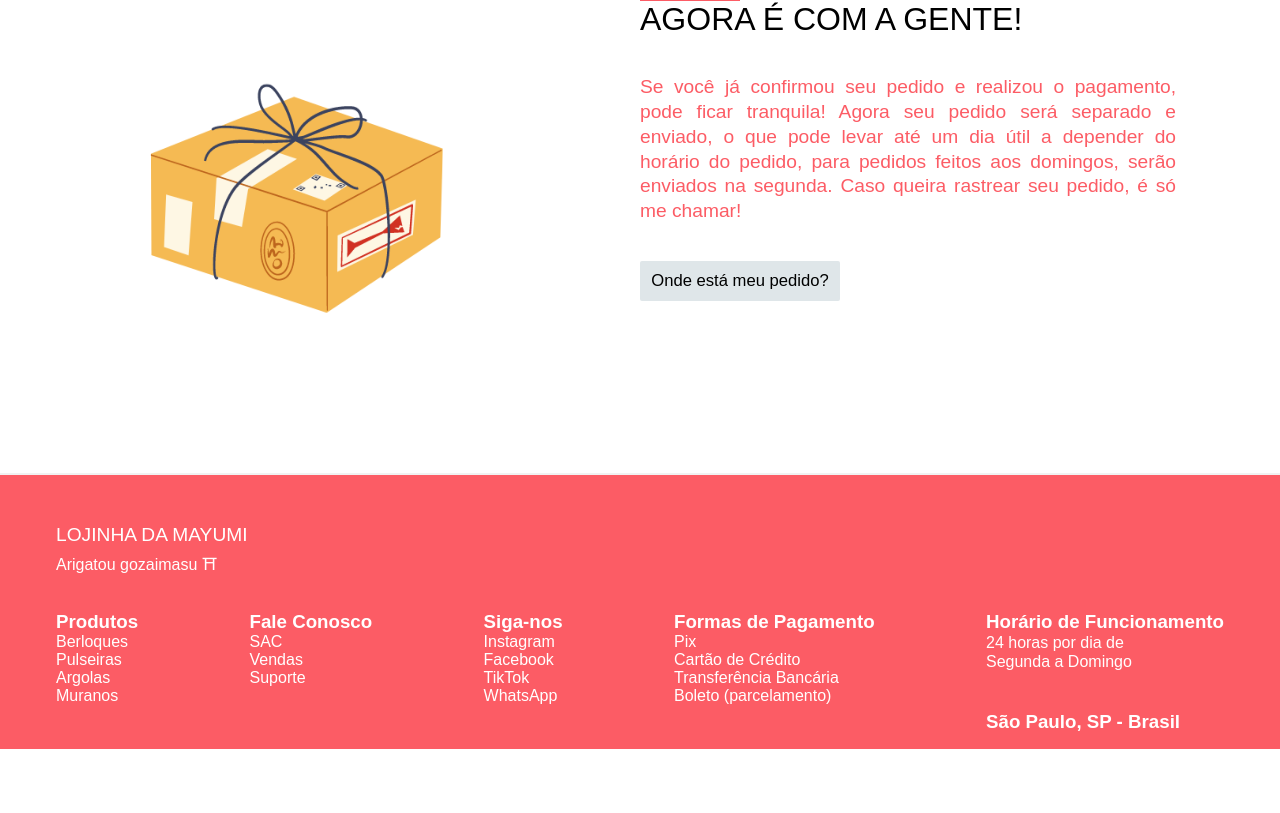
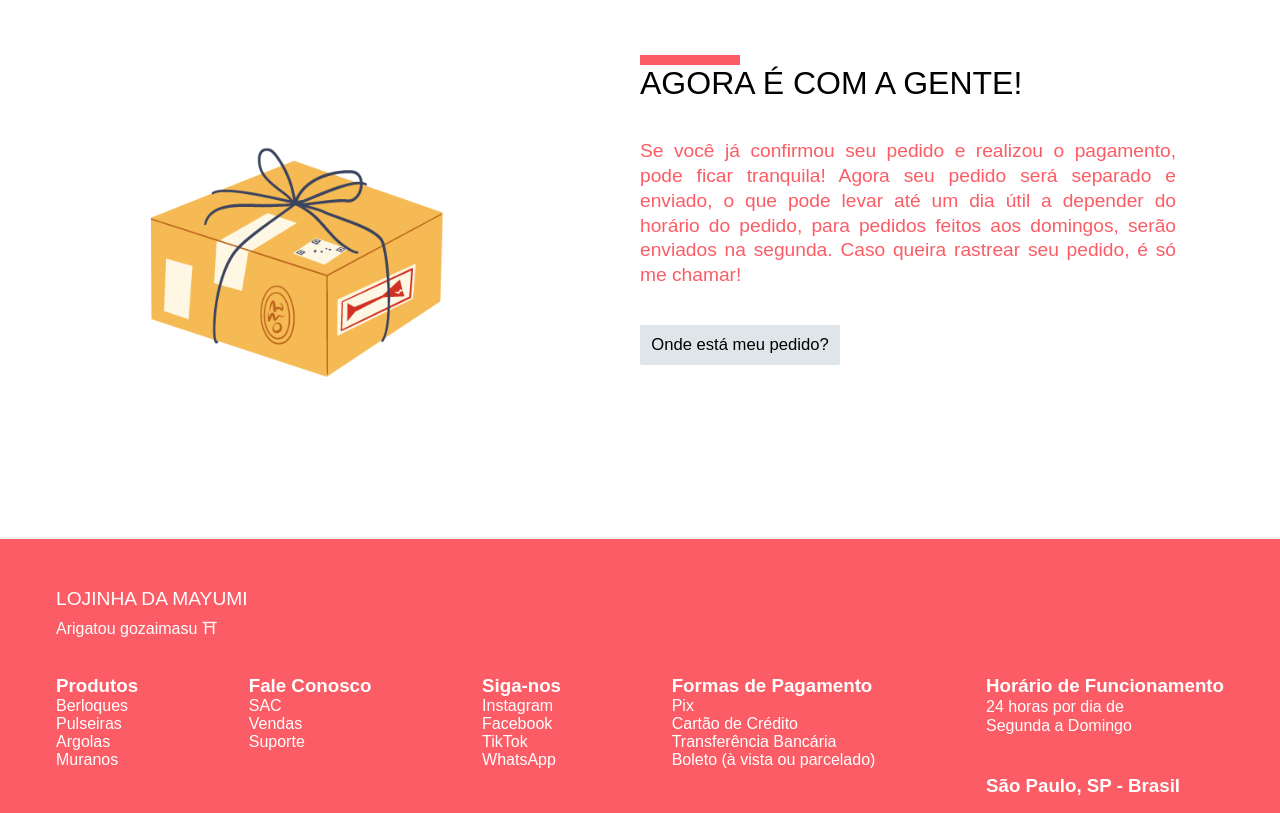
Before and after one commit to rodrigobergamindev/yashikiodonto, a Next.js app: page /Pagamento in a window 1280 px wide. Shown: the part 1133-1946 px from the top of the page. Before the commit the page ends 1882 px from the top, so only its background shows below. Built offline with nearby package versions, Linux system fonts and the light colour scheme; a web font is replaced by a local one.

Commit message:
atualizando

```diff
--- a/src/components/Footer/Footer.tsx
+++ b/src/components/Footer/Footer.tsx
@@ -122,7 +122,7 @@ export default function Footer() {
                         <li>Pix</li>
                         <li>Cartão de Crédito</li>
                         <li>Transferência Bancária</li>
-                        <li>Boleto (parcelamento)</li>
+                        <li>Boleto (à vista ou parcelado)</li>
                     </ul>
                 </div>
 
--- a/src/pages/Pagamento.tsx
+++ b/src/pages/Pagamento.tsx
@@ -4,7 +4,7 @@ import styled from 'styled-components';
 import Footer from "../components/Footer/Footer";
 
 const ContainerProduct = styled.div`
-
+        margin-top: 4rem;
         width: 100%;
         display:flex;
         align-items: center;
```
